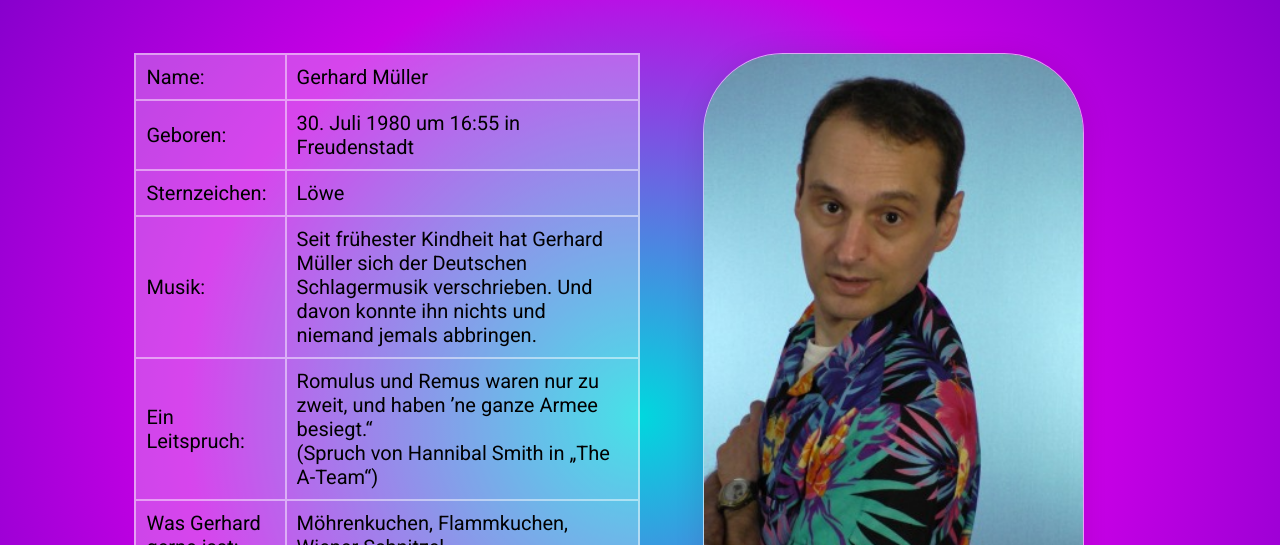
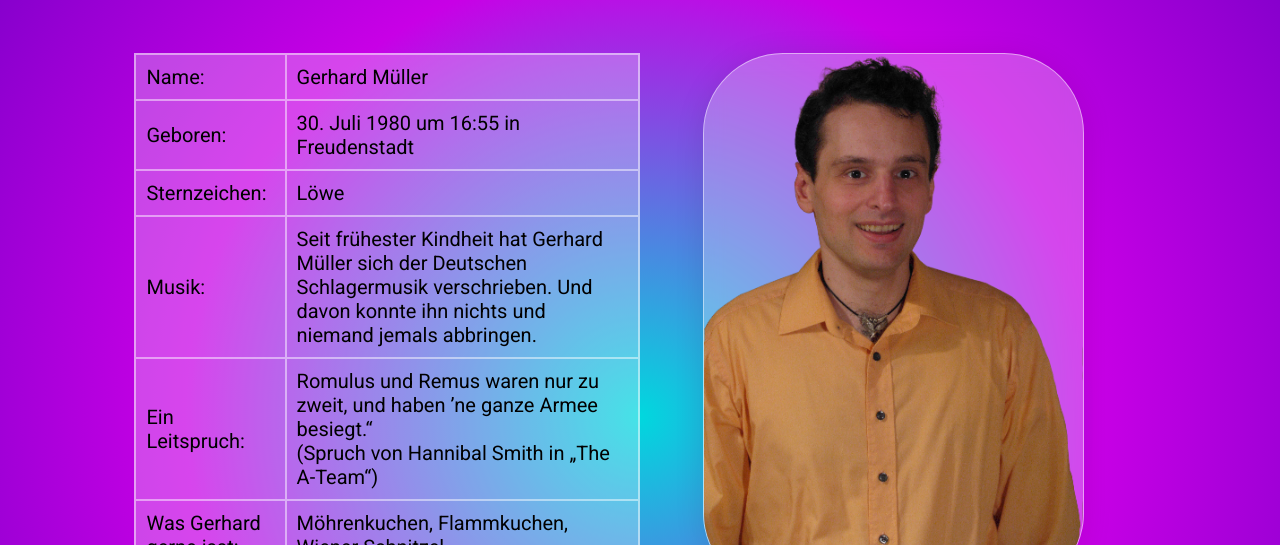
Before and after one commit to neovim-hardcore-user/gerhardMuellerFanwebsite, a website: page html/steckbrief.html in a window 1280 px wide. Shown: the part 255-800 px from the top of the page. Drawn offline with Linux system fonts and the light colour scheme.

Commit message:
steckbrief

```diff
--- a/html/steckbrief.html
+++ b/html/steckbrief.html
@@ -83,7 +83,7 @@
 			</table>
 		</div>
 
-		<img id="homeimage" src="../images/gerhard-information.jpg"/>
+		<img id="homeimage" src="../images/gerhard-information.png"/>
 
 	</body>
 </html>
```
Also changed, not shown: images/gerhard-information.jpg (deleted), images/gerhard-information.png (added).
